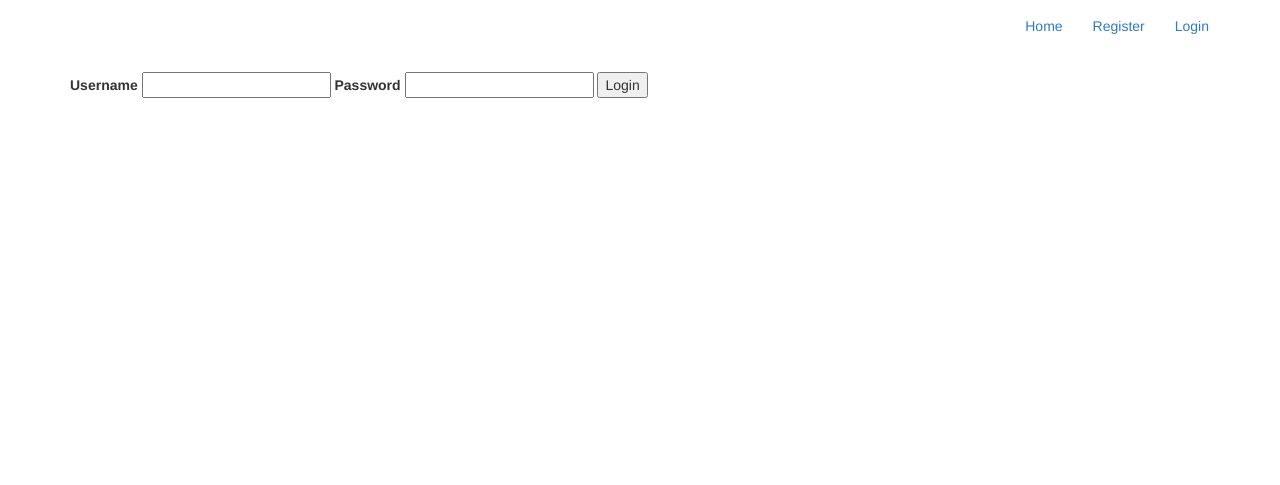
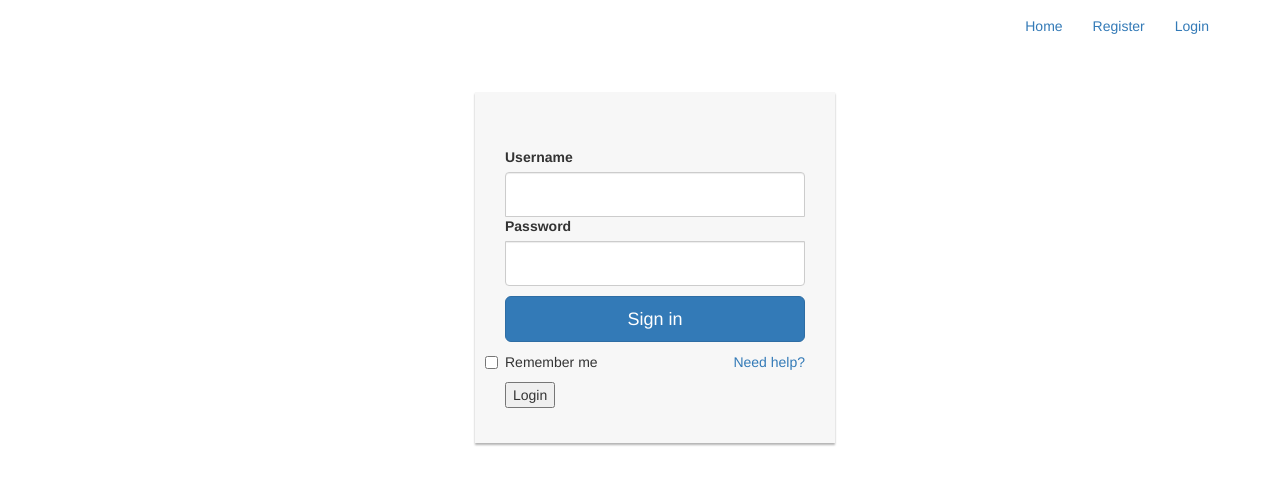
Before and after one commit to Chameleon87/DjangoUserReg, a Django app: page /accounts/login/ in a window 1280 px wide. Shown: the top 485 px of the page. Run offline with Django 3.2, Linux system fonts and the light colour scheme; parts of the project's set-up code (start-up, migrations or seed data) failed here and were passed over; some libraries are stand-ins or nearby versions.

Commit message:
slight changes

```diff
--- /dev/null
+++ b/static/css/main.css
@@ -0,0 +1,65 @@
+.form-signin
+{
+    max-width: 330px;
+    padding: 15px;
+    margin: 0 auto;
+}
+.form-signin .form-signin-heading, .form-signin .checkbox
+{
+    margin-bottom: 10px;
+}
+.form-signin .checkbox
+{
+    font-weight: normal;
+}
+.form-signin .form-control
+{
+    position: relative;
+    font-size: 16px;
+    height: auto;
+    padding: 10px;
+    -webkit-box-sizing: border-box;
+    -moz-box-sizing: border-box;
+    box-sizing: border-box;
+}
+.form-signin .form-control:focus
+{
+    z-index: 2;
+}
+.form-signin input[type="text"]
+{
+    margin-bottom: -1px;
+    border-bottom-left-radius: 0;
+    border-bottom-right-radius: 0;
+}
+.form-signin input[type="password"]
+{
+    margin-bottom: 10px;
+    border-top-left-radius: 0;
+    border-top-right-radius: 0;
+}
+.account-wall
+{
+    margin-top: 20px;
+    padding: 40px 0px 20px 0px;
+    background-color: #f7f7f7;
+    -moz-box-shadow: 0px 2px 2px rgba(0, 0, 0, 0.3);
+    -webkit-box-shadow: 0px 2px 2px rgba(0, 0, 0, 0.3);
+    box-shadow: 0px 2px 2px rgba(0, 0, 0, 0.3);
+}
+.login-title
+{
+    color: #555;
+    font-size: 18px;
+    font-weight: 400;
+    display: block;
+}
+.need-help
+{
+    margin-top: 10px;
+}
+.new-account
+{
+    display: block;
+    margin-top: 10px;
+}
--- a/templates/accounts/login.html
+++ b/templates/accounts/login.html
@@ -1,18 +1,33 @@
 {% extends 'base/base.html' %}
+{% load bootstrap3 %}
+{% load staticfiles %}
 {% block content %}
-
     {% if form.errors %}
         <p class="error">Sorry, that's not a valid username or passowrd.</P>
     {% endif %}
 
-    <form action= "/accounts/auth/" method="post">{% csrf_token %}
-        <label for="username">Username</label>
-        <input type="text" name="username" value="" id="username">
-        <label for="password">Password</label>
-        <input type="password" name="password" value="" id="password">
+    <div class="container">
+        <div class="row">
+            <div class="col-sm-6 col-md-4 col-md-offset-4">
+                <div class="account-wall">
+                    <form class="form-signin" action= "/accounts/auth/" method="post">{% csrf_token %}
+                        <label for="username">Username</label>
+                        <input type="text" class="form-control" name="username" value="" id="username">
+                        <label for="password">Password</label>
+                        <input type="password" class="form-control"name="password" value="" id="password">
+						<button class="btn btn-lg btn-primary btn-block" type="submit">
+						Sign in</button>
+						<label class="checkbox pull-left">
+						<input type="checkbox" value="remember-me">
+							Remember me
+						</label>
+						<a href="#" class="pull-right need-help">Need help? </a><span class="clearfix"></span>
+                        <input type="submit" value="Login">
 
-        <input type="submit" value="Login">
-
-    </form>
+                    </form>
+                </div>
+            </div>
+        </div>
+    </div>
 
 {% endblock %}
--- a/templates/base/base.html
+++ b/templates/base/base.html
@@ -1,9 +1,14 @@
+{% load bootstrap3 %}
+{% load staticfiles %}
+{% load static %}
+
 <html>
     <head>
-<meta name="viewport" content="width=device-width, initial-scale=1.0">
-<script src="http://codeorigin.jquery.com/jquery-2.0.3.js"></script>
-<link rel="stylesheet" href="http://netdna.bootstrapcdn.com/bootstrap/3.0.1/css/bootstrap.min.css">
-<script src="http://netdna.bootstrapcdn.com/bootstrap/3.0.1/js/bootstrap.min.js"></script>
+        <meta name="viewport" content="width=device-width, initial-scale=1.0">
+        <script src="http://codeorigin.jquery.com/jquery-2.0.3.js"></script>
+        <link rel="stylesheet" href="http://netdna.bootstrapcdn.com/bootstrap/3.0.1/css/bootstrap.min.css">
+        <script src="http://netdna.bootstrapcdn.com/bootstrap/3.0.1/js/bootstrap.min.js"></script>
+        <link rel="stylesheet" type="text/css" href="{% static 'css/main.css' %}">
    </head>
 <body>
 <div class="Container">
```
Also changed, not shown: settings.py (+5 -4 lines).
